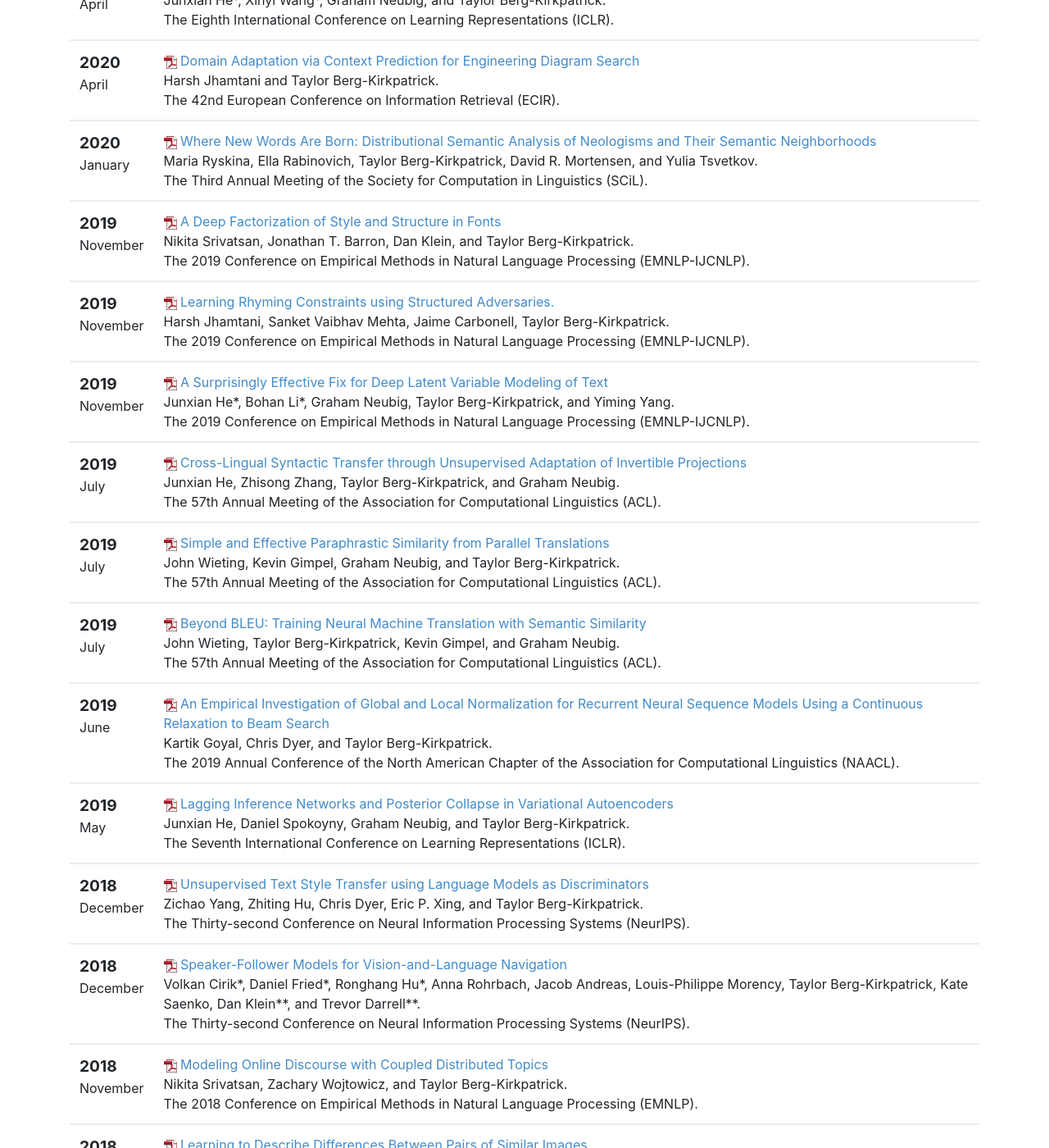
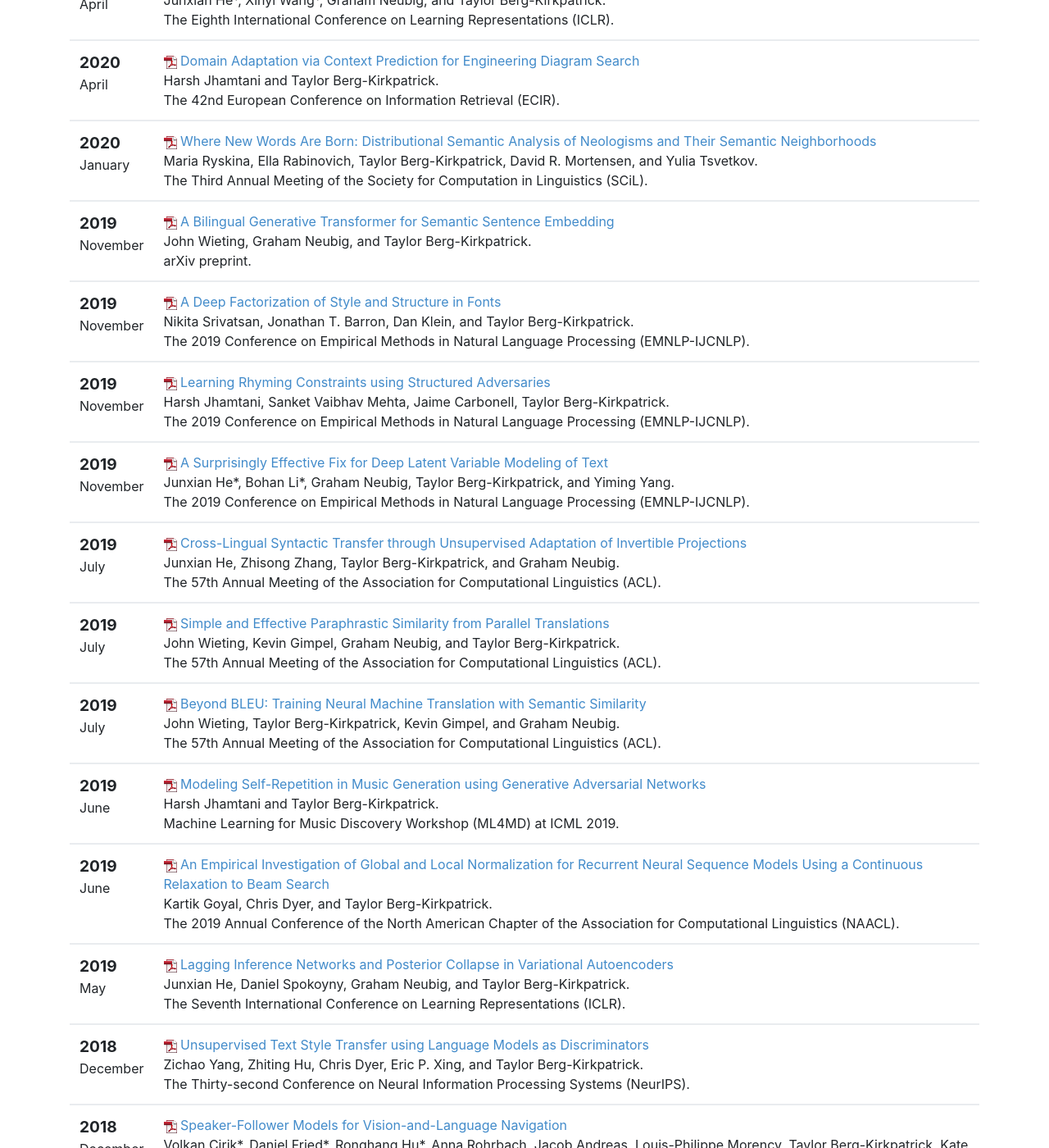
Before and after one commit to icebergnlp/icebergnlp.github.io, a Jekyll site: the page built from publications.html, in a window 1280 px wide and 1400 px high, scrolled down 552 px. Shown: the whole window at 82% size. Built offline with Jekyll 4.4.1, drawn with Linux system fonts in a browser that asks for light colours.

Commit message:
Added missing workshop papers and preprints

```diff
--- a/_includes/pubs.html
+++ b/_includes/pubs.html
@@ -160,6 +160,30 @@
                 <span class="pubtitle">
                     <img src="img/pdficon_small.png" width="16"
                     height="16" alt="PDF" />
+                    <a href="https://arxiv.org/pdf/1911.03895.pdf">A Bilingual Generative Transformer for Semantic Sentence Embedding</a>
+                </span><br />
+                <span class="authors">
+                    John Wieting, Graham Neubig, and Taylor Berg-Kirkpatrick.
+                </span><br />
+                <span class="venuetype"></span><span class="venue">arXiv preprint</span>.
+                <br />
+                <span class="links">
+                </span>
+            </td>
+        </tr>
+    </tbody>
+    <tbody>
+        <tr>
+            <td>
+                <span class="date">
+                    <big><strong>2019</strong></big><br />
+                    November
+                </span>
+            </td>
+            <td class="publication">
+                <span class="pubtitle">
+                    <img src="img/pdficon_small.png" width="16"
+                    height="16" alt="PDF" />
                     <a href="https://arxiv.org/pdf/1910.00748.pdf">A Deep Factorization of Style and Structure in Fonts</a>
                 </span><br />
                 <span class="authors">
@@ -184,7 +208,7 @@
                 <span class="pubtitle">
                     <img src="img/pdficon_small.png" width="16"
                     height="16" alt="PDF" />
-                    <a href="https://arxiv.org/pdf/1909.06743.pdf">Learning Rhyming Constraints using Structured Adversaries.</a>
+                    <a href="https://arxiv.org/pdf/1909.06743.pdf">Learning Rhyming Constraints using Structured Adversaries</a>
                 </span><br />
                 <span class="authors">
                     Harsh Jhamtani, Sanket Vaibhav Mehta, Jaime Carbonell, Taylor Berg-Kirkpatrick.
@@ -286,6 +310,30 @@
                      John Wieting, Taylor Berg-Kirkpatrick, Kevin Gimpel, and Graham Neubig.
                  </span><br />
                  <span class="venuetype"></span><span class="venue">The 57th Annual Meeting of the Association for Computational Linguistics (ACL)</span>.
+                 <br />
+                 <span class="links">
+                 </span>
+             </td>
+         </tr>
+     </tbody>
+     <tbody>
+         <tr>
+             <td>
+                 <span class="date">
+                     <big><strong>2019</strong></big><br />
+                     June
+                 </span>
+             </td>
+             <td class="publication">
+                 <span class="pubtitle">
+                     <img src="img/pdficon_small.png" width="16"
+                     height="16" alt="PDF" />
+                     <a href="https://arxiv.org/pdf/1904.06834.pdf">Modeling Self-Repetition in Music Generation using Generative Adversarial Networks</a>
+                 </span><br />
+                 <span class="authors">
+                     Harsh Jhamtani and Taylor Berg-Kirkpatrick.
+                 </span><br />
+                 <span class="venuetype"></span><span class="venue">Machine Learning for Music Discovery Workshop (ML4MD) at ICML 2019</span>.
                  <br />
                  <span class="links">
                  </span>
```
